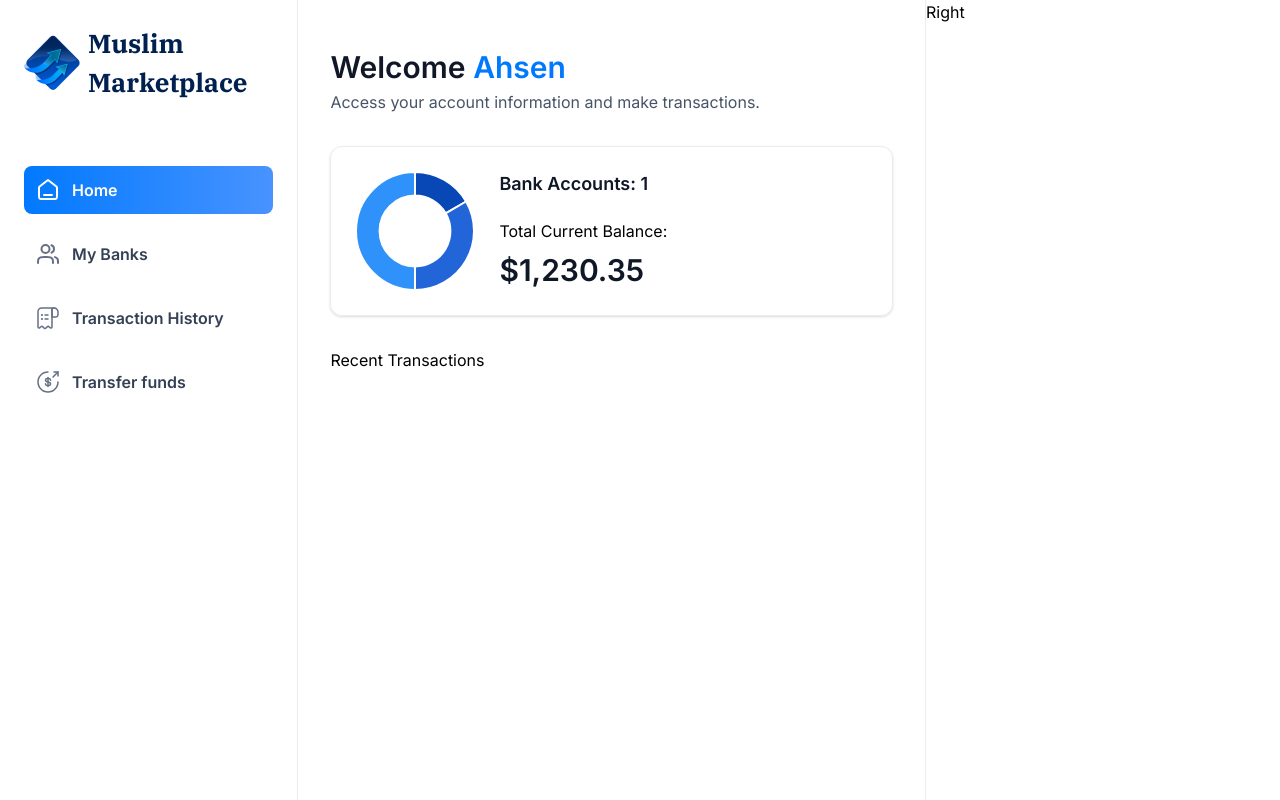
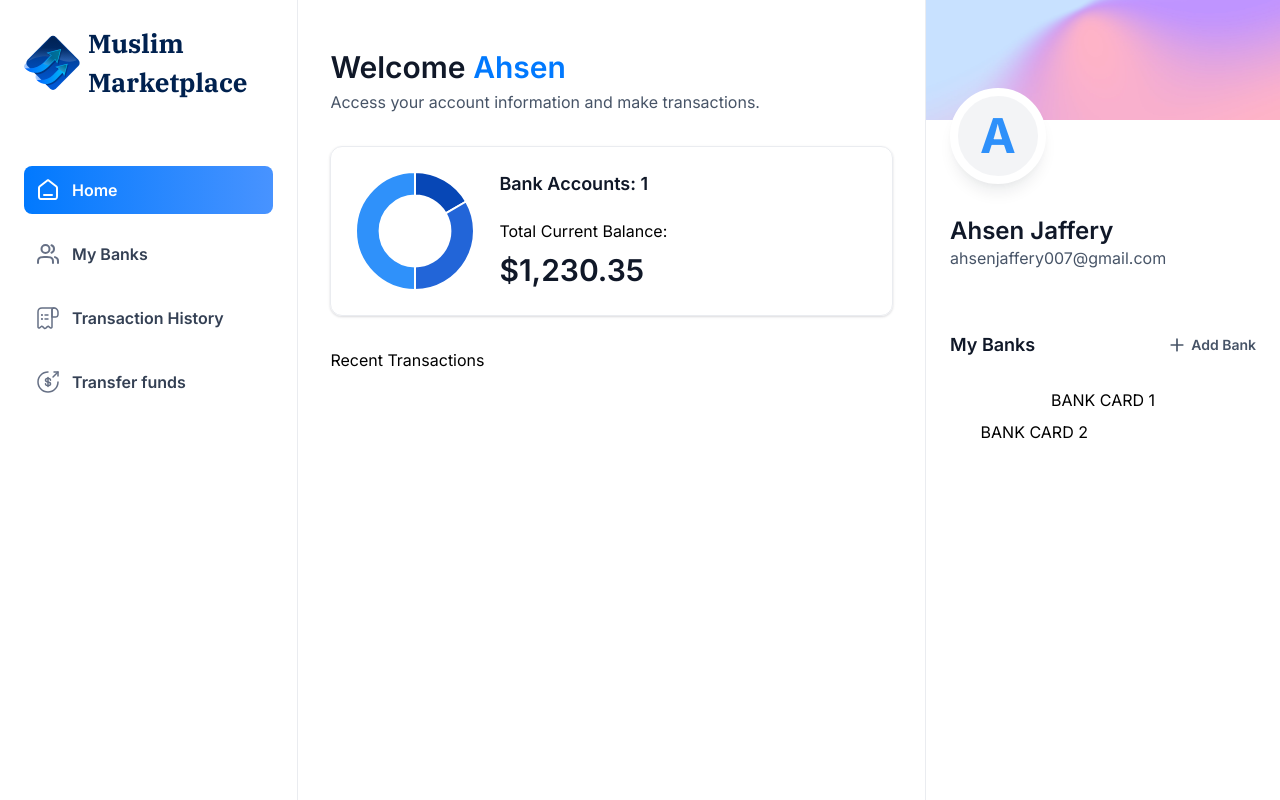
Before and after one commit to jafarmanx/banking-app, a Next.js app: page / in a window 1280 px wide. Built offline with nearby package versions, Linux system fonts and the light colour scheme.

Commit message:
Include RightSidebar

```diff
--- a/app/(root)/page.tsx
+++ b/app/(root)/page.tsx
@@ -4,7 +4,7 @@ import TotalBalanceBox from "../../components/TotalBalanceBox";
 import RightSidebar from "../../components/RightSidebar";
 
  function Home() {
-  const loggedIn = {firstName: 'Ahsen'};
+  const loggedIn = {firstName: 'Ahsen', lastName: 'Jaffery', email: 'ahsenjaffery007@gmail.com'};
 
   return (
     <section className="home">
@@ -20,7 +20,6 @@ import RightSidebar from "../../components/RightSidebar";
             accounts= {[]}
             totalBanks={1}
             totalCurrentBalance={1230.35}
-
           />
         </header>
         Recent Transactions
@@ -28,9 +27,8 @@ import RightSidebar from "../../components/RightSidebar";
       <RightSidebar
         user={loggedIn}
         transactions={[]}
-        banks={[]}
-      ></RightSidebar>
-
+        banks={[{},{}]}
+      />
     </section>
   );
 }
--- a/components/RightSidebar.tsx
+++ b/components/RightSidebar.tsx
@@ -1,9 +1,57 @@
 import React from 'react'
+import Image from 'next/image'
+import Link from 'next/link'
+
 
 const RightSidebar = ({user, transactions, banks}:RightSidebarProps) => {
   return (
     <aside className='right-sidebar'>
-        Right
+        <section className='flex flex-col pb-8'>
+            <div className="profile-banner" />
+            <div className="profile">
+                <div className="profile-img">
+                    <span className='text-5xl font-bold text-blue-500'>
+                        {user.firstName[0]}
+                    </span>
+                </div>
+                <div className="profile-details">
+                    <h1 className='profile-name'>
+                        {user.firstName} {user.lastName}
+                    </h1>
+                    <p className="profile-email">
+                        {user.email}
+                    </p>
+                </div>
+            </div>
+        </section>
+        <section className="banks">
+            <div className="flex w-full justify-between">
+                <h2 className="header-2"> My Banks </h2>
+                <Link href="/" className="flex gap-1 items-center">
+                    <Image
+                        src="/icons/plus.svg"
+                        alt="Add Bank"
+                        width={20}
+                        height={20}
+                    />
+                    <h2 className="text-14 font-semibold text-gray-600">
+                        Add Bank
+                    </h2>
+                </Link>
+            </div>
+            {banks?.length > 0 && (
+                <div className='relative flex flex-1 flex-col items-center justify-center gap-5'>
+                    <div className='relative z-10'>
+                        BANK CARD 1
+                    </div>
+                    {banks[1] && (
+                        <div className="absolute right-0 top-8 z-0 w-[90%]">
+                            BANK CARD 2
+                        </div>
+                    )}
+                </div>
+            )}
+        </section>
     </aside>
   )
 }
```
